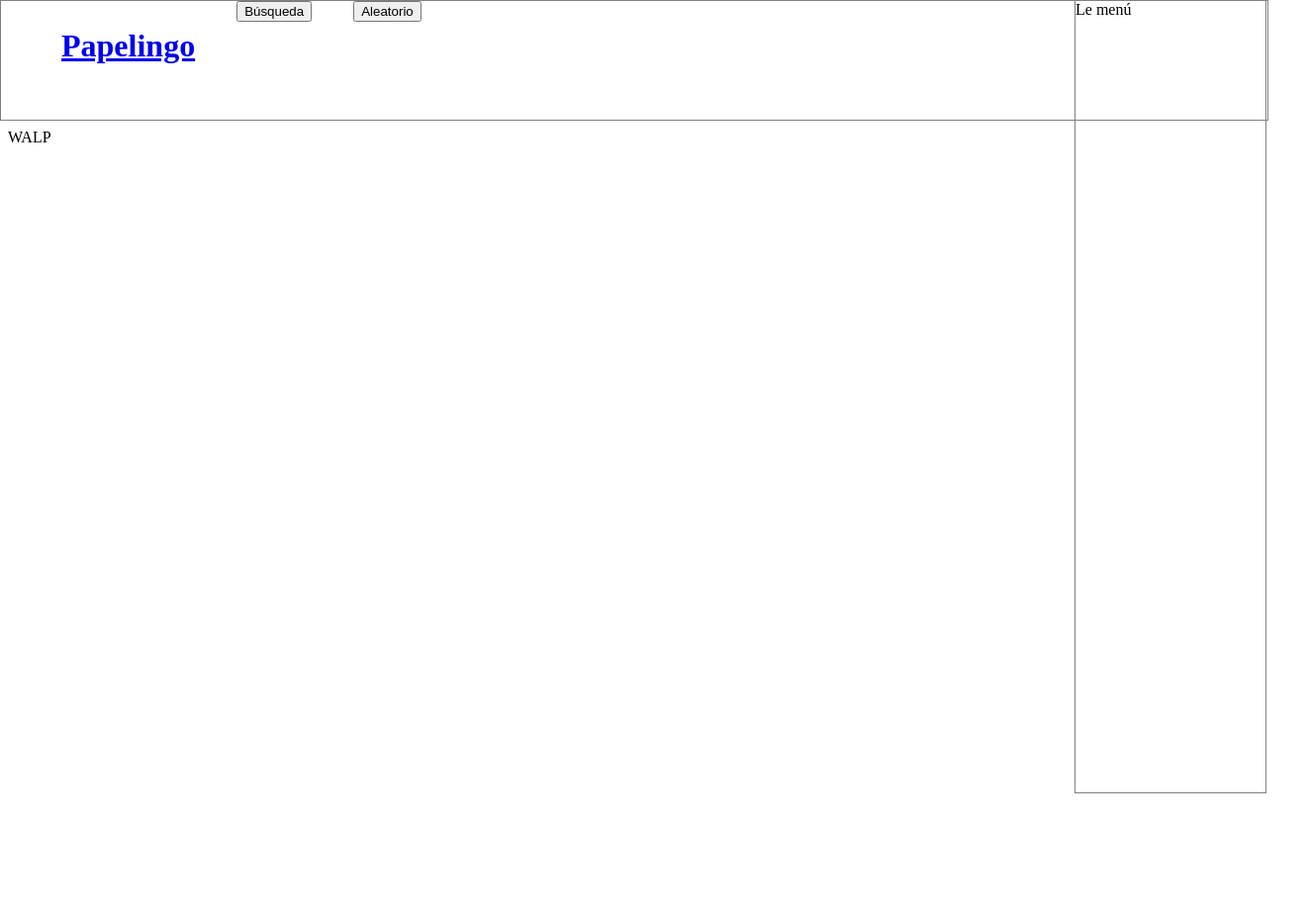
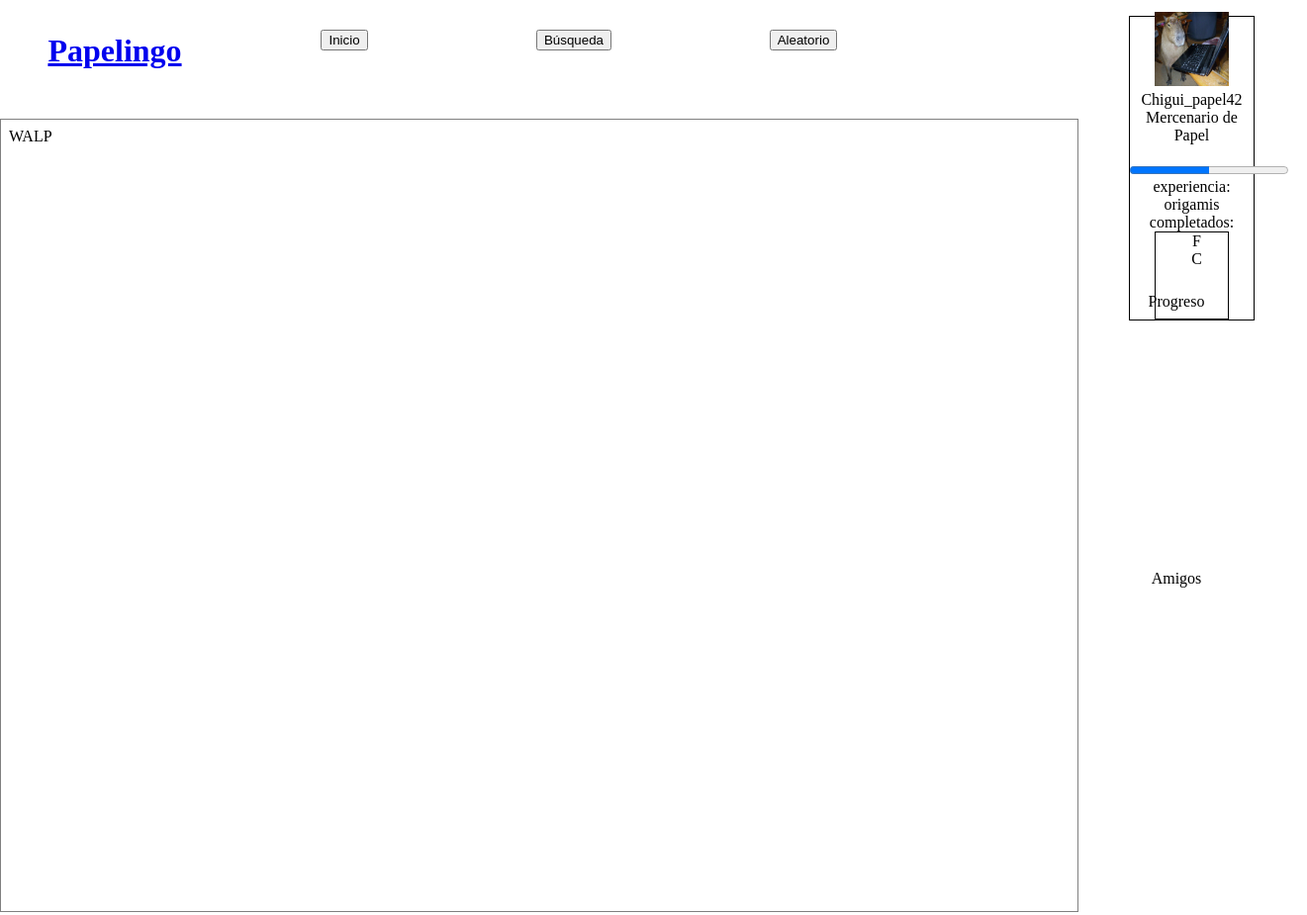
Before and after one commit to LuisMiranda132/interfaces, a plain HTML site: page index.html in a window 1280 px wide. Shown: the whole page at 99% size, 1321 px wide, since content can reach past the window. Drawn offline with Linux system fonts and the light colour scheme.

Commit message:
Inicio de menus, quitar el espacio molesto

```diff
--- a/index.html
+++ b/index.html
@@ -2,6 +2,7 @@
   <head>
     <!-- <meta charset="ISO-8859-1"> -->
     <meta charset="UTF-8">
+    <font >
     <title>Papelingo</title>
 
     <style type="text/css">
@@ -19,8 +20,26 @@
       top: 0;
       right: 0;
       height: 100%;
-      width: 15%;
-      border: 1px solid gray; }
+      width:15%;
+      padding:0px 0px 0px 0px;
+      }
+
+      #nav ul {
+      padding:0px 0px 0px 10px;
+      height:33%;
+      width:50%;
+      }
+
+      #user {
+      width:125px;
+      height:auto;
+      border: 1px solid #000;
+      }
+
+      #user img{
+      position:relative;
+      top:-5px;
+      }
 
       #main {
       position:absolute;
@@ -40,28 +59,34 @@
 
       #topgun {
       position:relative;
-      right:0;
+      left:0;
       bottom:0;
-      border:1px solid gray;
       height:15%;
-      width:100%;}
+      width:85%;
+      margin: 0 0 0 0;
+      padding:0px 0px 0px 0px;
+
+      }
 
       #topgun ul {
       width:100%;
+      right:0;
+      padding:0px 0px 0px 0px;
       margin:0 auto 0 auto;
       }
 
       #topgun ul li {
+      padding:0px 0px 0px 0px;
       bottom:0;
       float:left;
       color:#CC0000;
-      padding:0 20px 0 20px;
       border-right:1px solid #FFF;
       border-left:1px solid #FFF;
       height:40px;
+      width:230px;
       list-style:none;
       display:block;
-      line-height:3em;
+      line-height:0em;
       text-align:left;
       cursor:pointer;
       }
@@ -70,21 +95,71 @@
       position:relative;
       top:0;
       right:0;
-      border:0;
+      border: 1px solid gray;
       height:100%;
-      width:100%;}
+      width:85%;}
 
+      #botup {
+      position:relative;
+      top:75%;
+      }
     </style>
   </head>
   <div id="topgun">
     <ul>
-      <li><a href="./welp.html" target="downgun"><h1>Papelingo</h1></a></li>
-      <li><button>Búsqueda</button></li>
-      <li><button>Aleatorio</button></li>
+      <li>
+        <center id="botup">
+          <a href="./welp.html" target="downgun">
+            <h1>Papelingo</h1>
+          </a>
+        </center>
+      </li>
+      <li>
+        <center id="botup">
+          <button>Inicio</button>
+        </center>
+      </li>
+      <li>
+        <center id="botup">
+          <button id="botup">Búsqueda</button>
+        </center>
+      <li>
+        <center id="botup">
+          <button id="botup">Aleatorio</button>
+        </center>
+      </li>
     </ul>
   </div>
   <iframe src="./walp.html" id="downgun" name="downgun"></iframe>
-  <div id="nav">
-    Le menú
-  </div>
+  <center>
+    <div id="nav">
+      <ul>
+        <div id="user">
+          <img src="usr.jpg" height="75" width="75">
+          Chigui_papel42<br>
+          Mercenario de Papel<br>
+          <br>
+          <progress value="50" max="100"></progress><br>
+          experiencia:<br>
+          origamis completados:<br>
+          <div>
+            <ul style="list-style:none;display:block;border:1px solid black">
+              <li style="position:relative;left:0;">
+                F
+              </li>
+              <li style="position:relative;right:0;">
+                C
+              </li>
+            </ul>
+          </div>
+        </div>
+      </ul>
+      <ul>
+        Progreso
+      </ul>
+      <ul>
+        Amigos
+      </ul>
+    </div>
+  </center>
 </html>
```
Also changed, not shown: usr.jpg (added).
